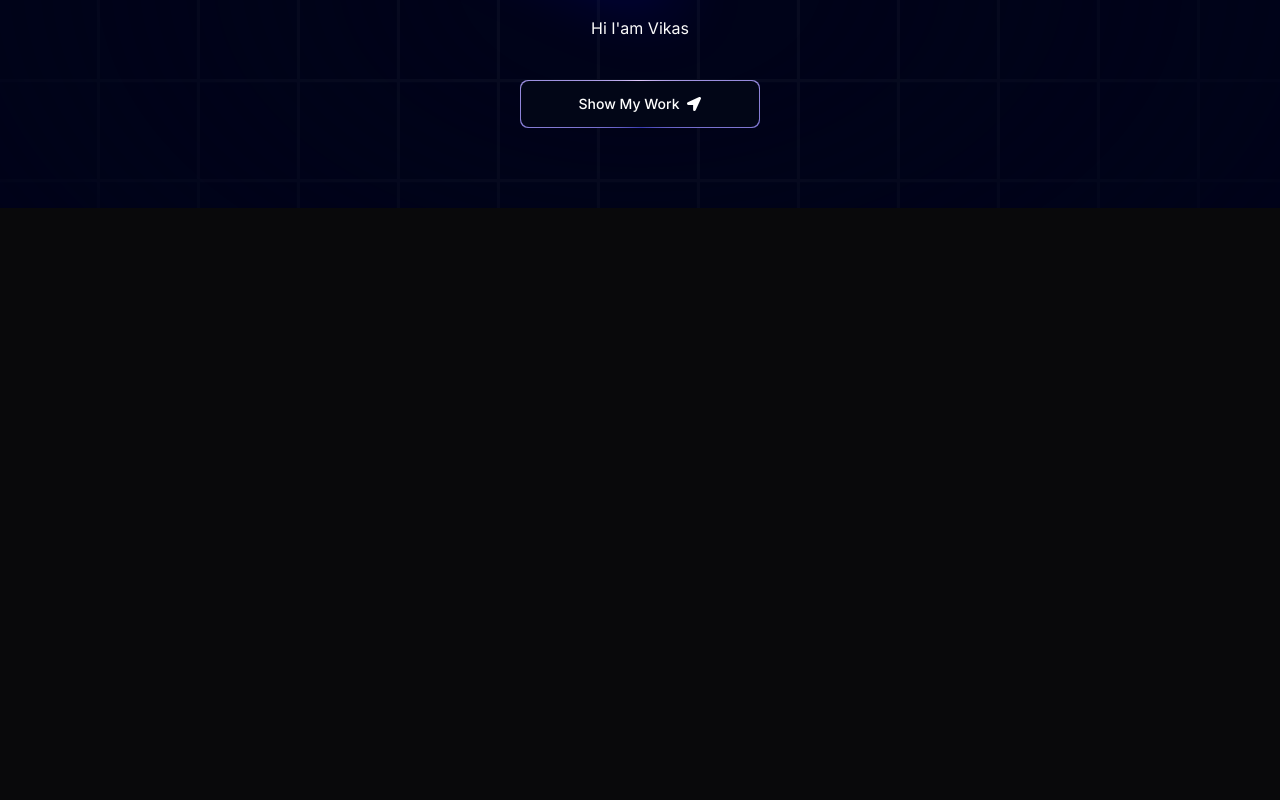
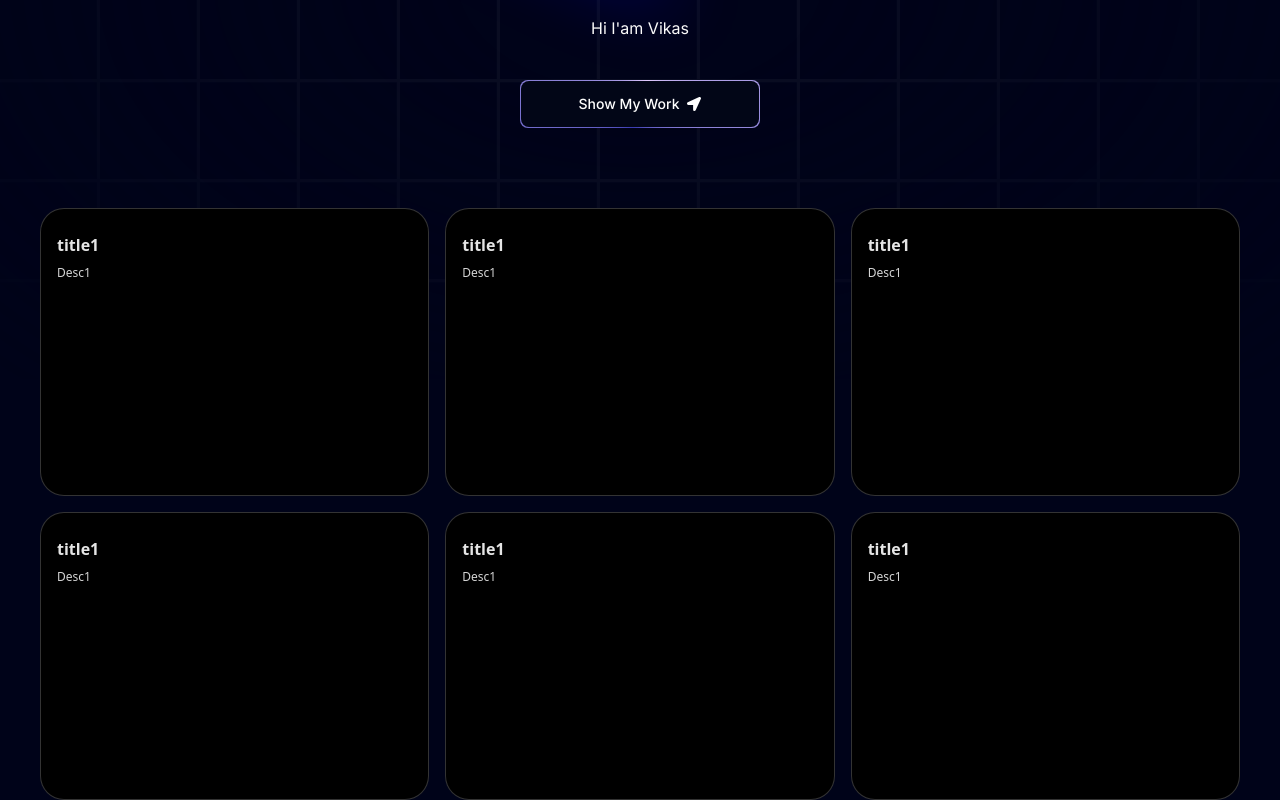
Before and after one commit to Sharmadotexe/Portfolio-Project, a Next.js app: page / in a window 1280 px wide. Shown: the part 421-1221 px from the top of the page. Before the commit the page ends 800 px from the top, so only its background shows below. Built offline with nearby package versions, Linux system fonts and the light colour scheme.

Commit message:
Bento Grid Section started

```diff
--- a/app/page.tsx
+++ b/app/page.tsx
@@ -1,3 +1,4 @@
+import Grid from "@/components/Grid";
 import Hero from "@/components/hero";
 import { FloatingNav } from "@/components/ui/Navbar";
 import { FaHome } from "react-icons/fa";
@@ -12,6 +13,7 @@
           {name: 'Home', link: '/', icon: <FaHome/>}
         ]} />
         <Hero/>
+        <Grid/>
       </div>
     </main>
   );
--- /dev/null
+++ b/components/Grid.tsx
@@ -0,0 +1,29 @@
+import React from 'react'
+import { BentoGrid, BentoGridItem } from './ui/BentoGrid'
+import { gridItems } from '@/data'
+
+
+const Grid = () => {
+  return (
+    <section id='about'>
+        <BentoGrid>
+
+            {gridItems.map((item)=>(
+                <BentoGridItem
+                id={item.id}
+                key={item.id}
+                title={item.title}
+                description={item.description}
+                />
+            ))}
+        </BentoGrid>
+
+    </section>
+  )
+}
+
+
+
+
+
+export default Grid
--- a/components/hero.tsx
+++ b/components/hero.tsx
@@ -12,7 +12,7 @@
         <Spotlight className='top-28 left-80 h-[80vh] w-[50vw]' fill='blue' />
       </div>
 
-      <div className="h-screen w-full dark:bg-black-100 bg-white  dark:bg-grid-white/[0.03] bg-grid-black/[0.2] absolute flex items-center justify-center top-0 left-0">
+      <div className="h-screen w-full dark:bg-black-100 bg-white  dark:bg-grid-white/[0.04] bg-grid-black/[0.2] absolute flex items-center justify-center top-0 left-0">
         {/* Radial gradient for the container to give a faded look */}
         <div className="absolute pointer-events-none inset-0 flex items-center justify-center dark:bg-black-100 bg-white [mask-image:radial-gradient(ellipse_at_center,transparent_20%,black)]" />
       </div>
--- /dev/null
+++ b/components/ui/BentoGrid.tsx
@@ -0,0 +1,56 @@
+import { cn } from "@/utils/cn";
+
+export const BentoGrid = ({
+  className,
+  children,
+}: {
+  className?: string;
+  children?: React.ReactNode;
+}) => {
+  return (
+    <div
+      className={cn(
+        "grid md:auto-rows-[18rem] grid-cols-1 md:grid-cols-3 gap-4 max-w-7xl mx-auto ",
+        className
+      )}
+    >
+      {children}
+    </div>
+  );
+};
+
+export const BentoGridItem = ({
+  className,
+  title,
+  description,
+  header,
+  icon,
+  id,
+}: {
+  className?: string;
+  title?: string | React.ReactNode;
+  description?: string | React.ReactNode;
+  header?: React.ReactNode;
+  icon?: React.ReactNode;
+  id?:number,
+}) => {
+  return (
+    <div
+      className={cn(
+        "row-span-1 relative rounded-3xl group/bento hover:shadow-xl transition duration-200 shadow-input dark:shadow-none p-4 dark:bg-black dark:border-white/[0.2] bg-white border border-transparent justify-between flex flex-col space-y-4 border-red-900",
+        className
+      )}
+    >
+      {header}
+      <div className="group-hover/bento:translate-x-2 transition duration-200">
+        {icon}
+        <div className="font-sans font-bold text-neutral-600 dark:text-neutral-200 mb-2 mt-2">
+          {title}
+        </div>
+        <div className="font-sans font-normal text-neutral-600 text-xs dark:text-neutral-300">
+          {description}
+        </div>
+      </div>
+    </div>
+  );
+};
--- /dev/null
+++ b/data/index.ts
@@ -0,0 +1,8 @@
+export const gridItems = [
+    {  title:'title1', description:'Desc1', id:1},
+    {  title:'title1', description:'Desc1', id:1},
+    {  title:'title1', description:'Desc1', id:1},
+    {  title:'title1', description:'Desc1', id:1},
+    {  title:'title1', description:'Desc1', id:1},
+    {  title:'title1', description:'Desc1', id:1},
+]
```
